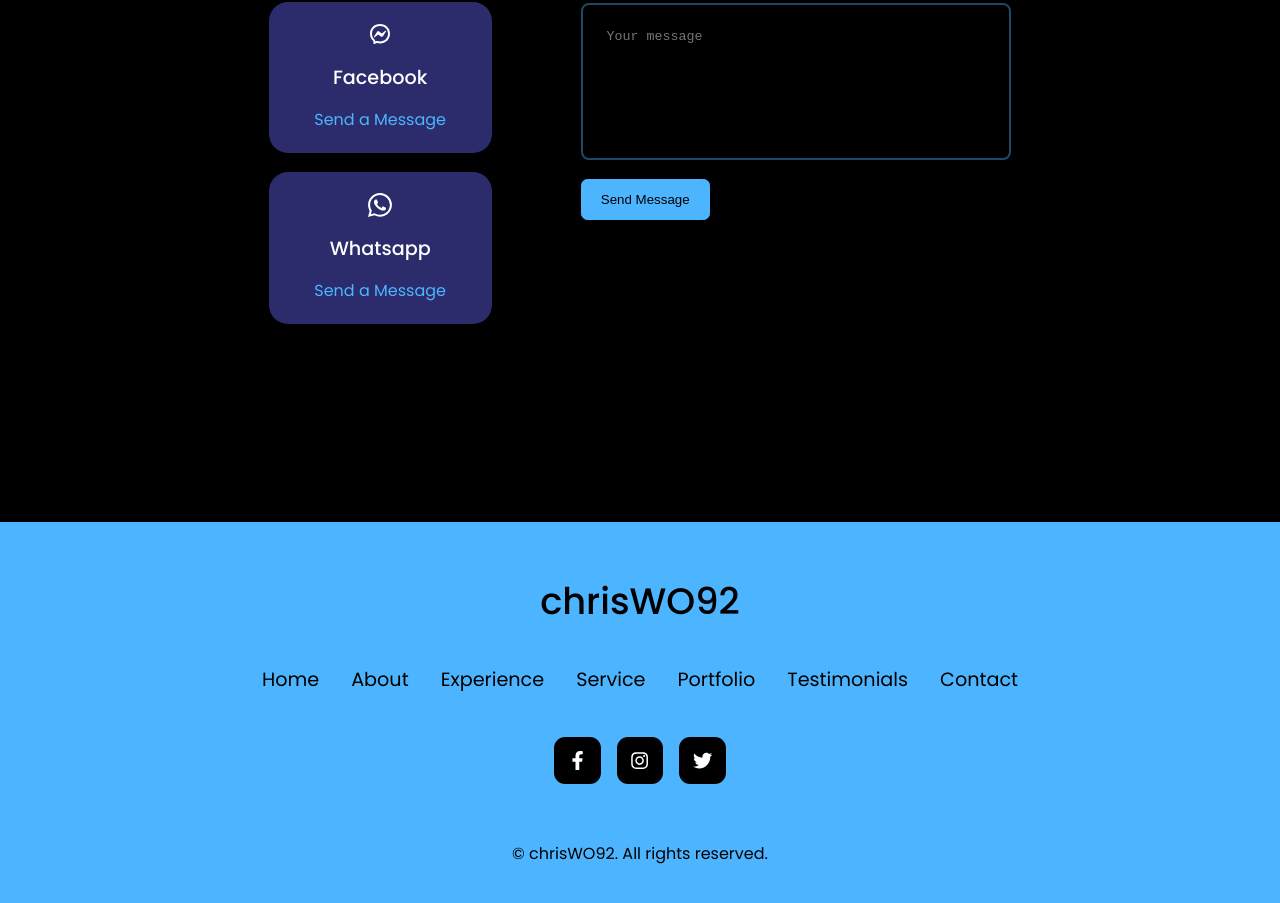
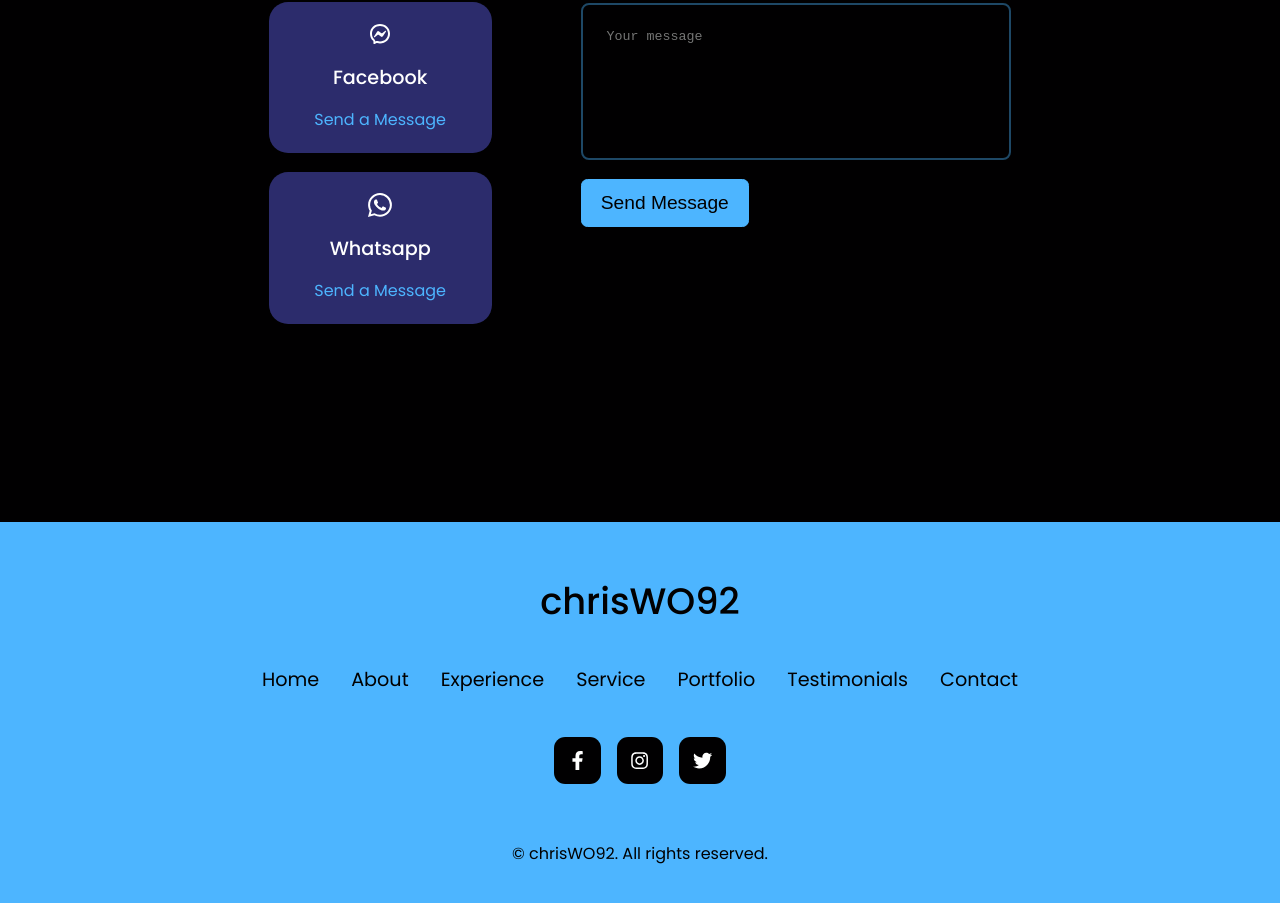
Before and after one commit to chrisWO92/portfolio-web, a React (Create React App) app: page / in a window 1280 px wide. Shown: the part 5129-6032 px from the top of the page. Built offline with nearby package versions, Linux system fonts and the light colour scheme.

Commit message:
general changes

```diff
--- a/src/components/contact/Contact.jsx
+++ b/src/components/contact/Contact.jsx
@@ -47,7 +47,7 @@ const Contact = () => {
           <input type="text" name='name' placeholder='Your full name' required/>
           <input type="email" name="email" placeholder='Your Email' required/>
           <textarea name="message" rows="7" placeholder='Your message' required></textarea>
-          <button type='submit' className='btn btn-primary'>Send Message</button>
+          <button type='submit' className='btn btn-primary send_btn'>Send Message</button>
         </form>
       </div>
     </section>
--- a/src/components/contact/contact.css
+++ b/src/components/contact/contact.css
@@ -67,6 +67,10 @@ textarea {
     color: var(--color-white);
 }
 
+.send_btn {
+    font-size: 1.2rem;
+}
+
 /*-----------------MEDIA QUERIES (MEDIUM DEVICES) ------------*/
 @media screen and (max-width: 1024px) {
 
```
